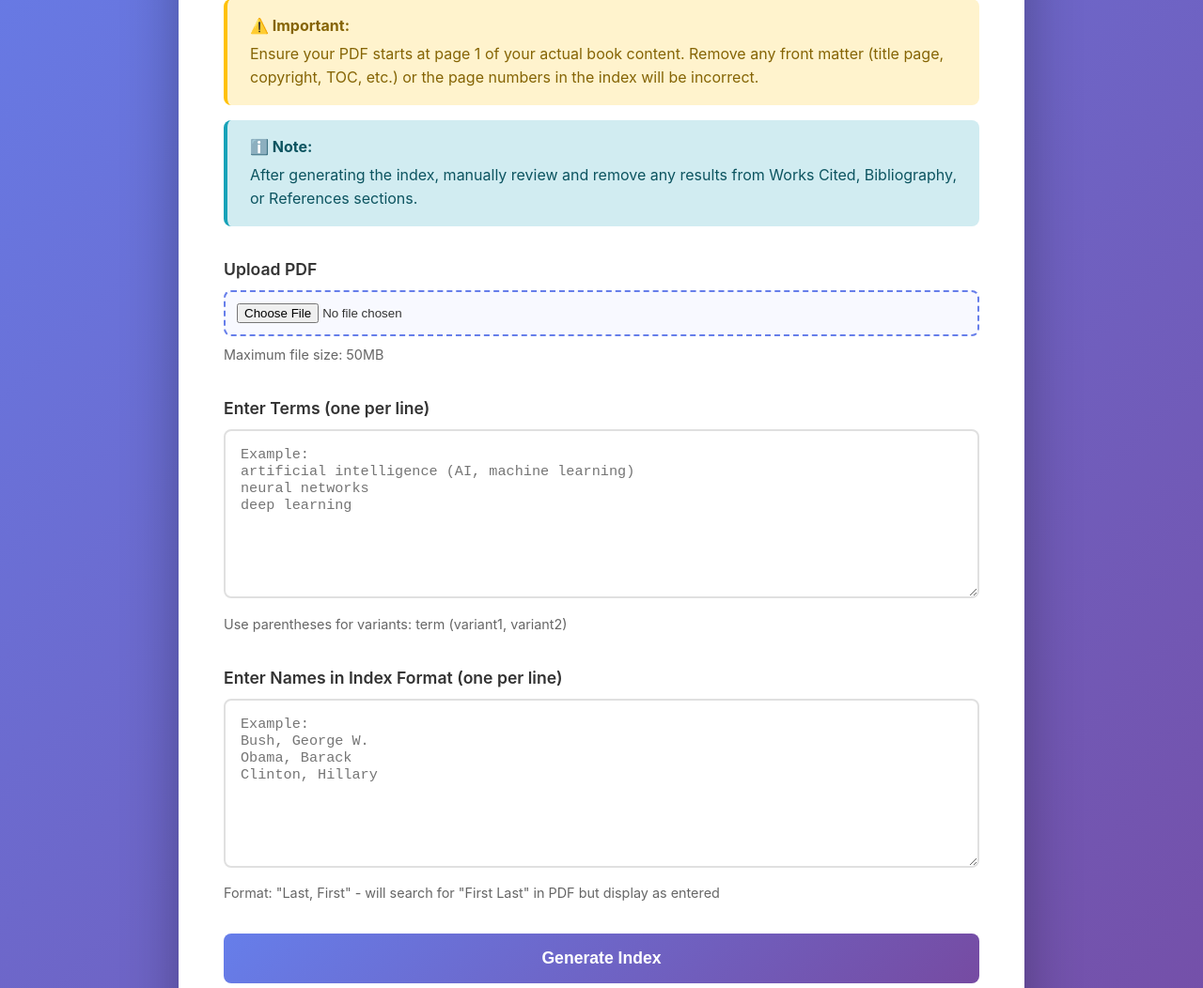
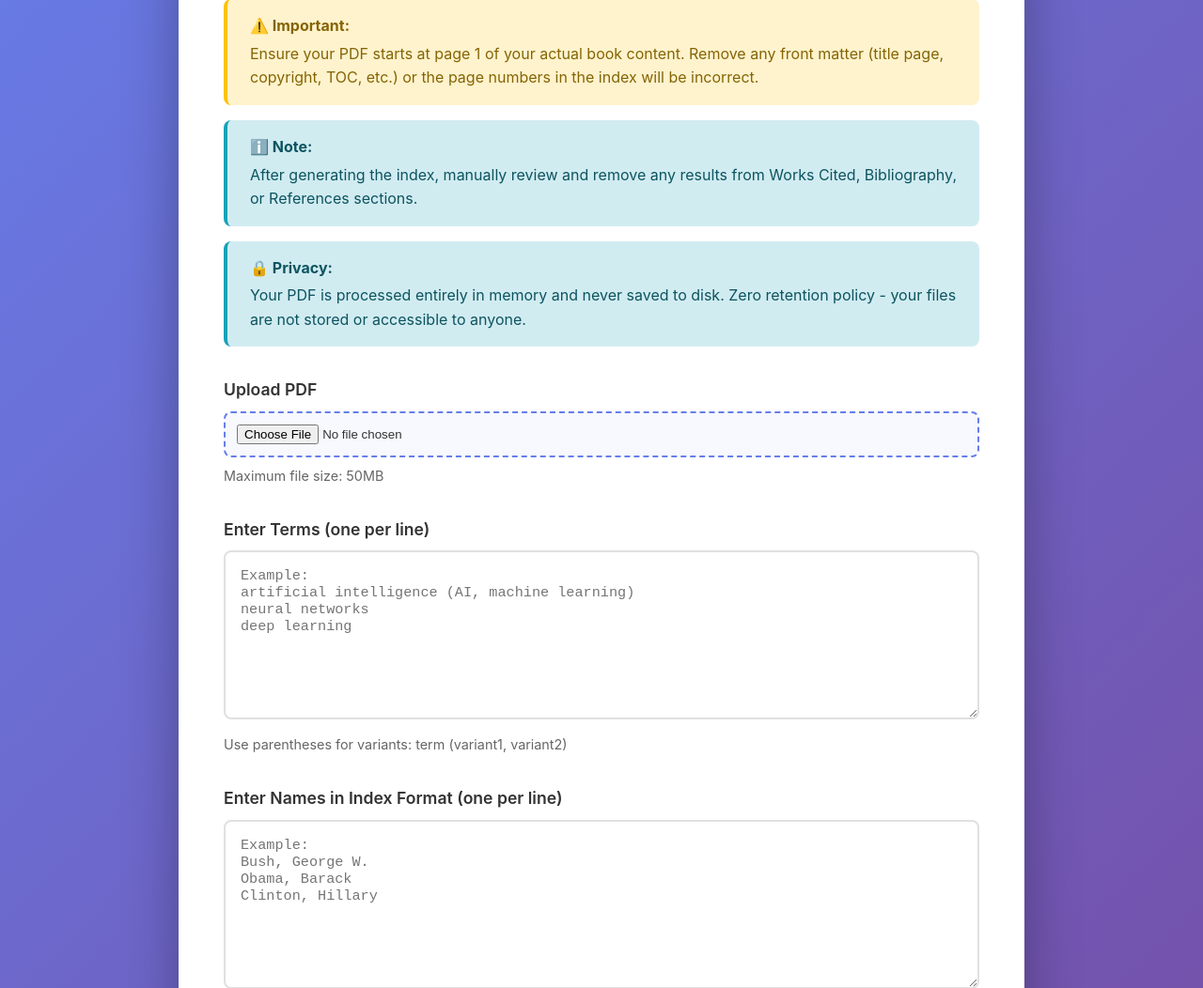
Before and after one commit to smorello87/book-index, a Flask app: page / in a window 1280 px wide. Shown: the part 263-1315 px from the top of the page at 94% size. Run offline with Flask 3, Linux system fonts and the light colour scheme.

Commit message:
Updated readme and specified retention policy

```diff
--- a/templates/index.html
+++ b/templates/index.html
@@ -20,6 +20,9 @@
                 </div>
                 <div class="notice notice-info">
                     <strong>ℹ️ Note:</strong> After generating the index, manually review and remove any results from Works Cited, Bibliography, or References sections.
+                </div>
+                <div class="notice notice-info">
+                    <strong>🔒 Privacy:</strong> Your PDF is processed entirely in memory and never saved to disk. Zero retention policy - your files are not stored or accessible to anyone.
                 </div>
             </div>
 
```
Also changed, not shown: README.md.
